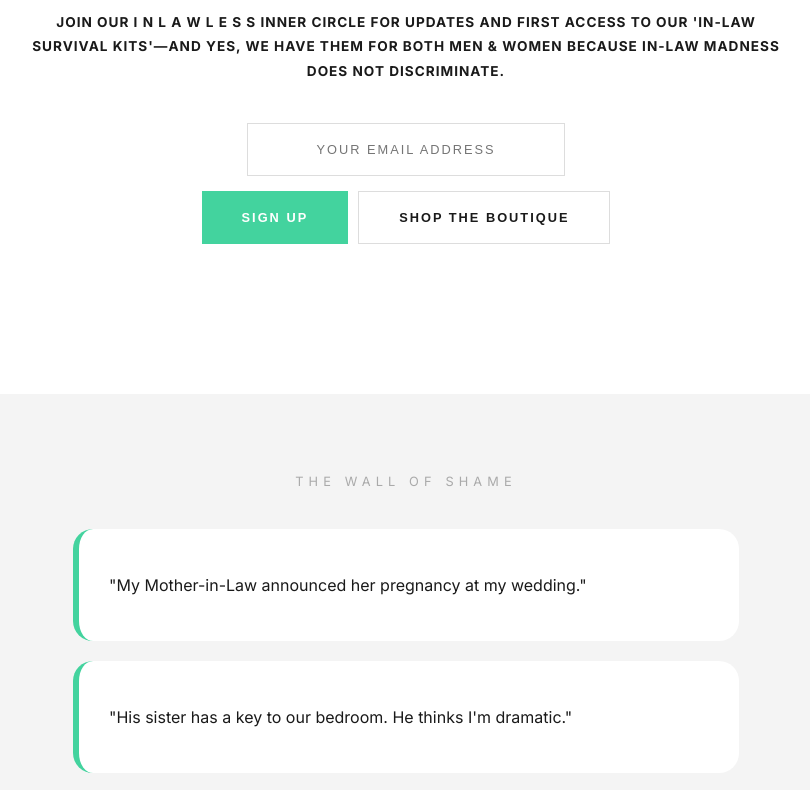
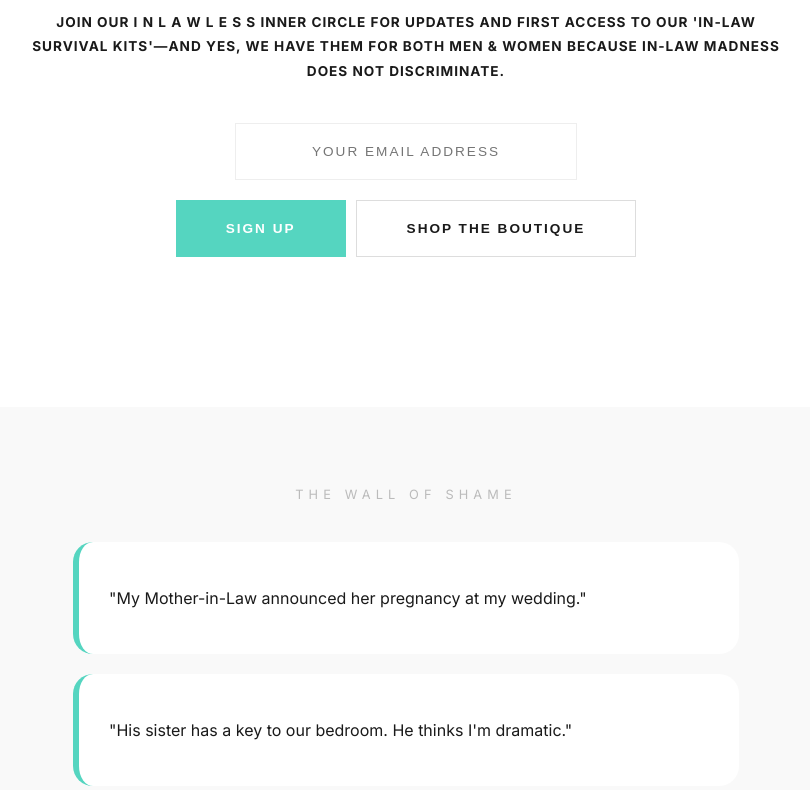
Before and after one commit to INLAWLESS/INLAWLESS-WEB, a website: page index.html in a window 1280 px wide. Shown: the part 360-1150 px from the top of the page, without its empty margins (234-1044 px from the left). Drawn offline with nearby package versions, Linux system fonts and the light colour scheme; a web font is replaced by a local one.

Commit message:
Update index.html

```diff
--- a/index.html
+++ b/index.html
@@ -8,9 +8,10 @@
 
     <style>
         :root {
-            --mint: #43D39E;
+            /* THE TRUE MINT TEAL */
+            --mint: #55D5C0;
             --charcoal: #1a1a1a;
-            --grey: #f4f4f4;
+            --grey: #f9f9f9;
         }
 
         body {
@@ -20,11 +21,9 @@
             margin: 0;
             padding: 0;
             overflow-x: hidden;
-            -webkit-font-smoothing: antialiased;
             text-align: center;
         }
 
-        /* Premium Logo - All Caps & Spaced */
         .logo {
             letter-spacing: 0.8em;
             font-weight: 900;
@@ -33,14 +32,13 @@
             text-transform: uppercase;
         }
 
-        /* Hero Styling */
         .hero { padding: 60px 20px; max-width: 900px; margin: 0 auto; }
 
         .intro-text {
             letter-spacing: 0.3em;
             font-size: 0.75rem;
             font-weight: 700;
-            color: #888;
+            color: #aaa;
             text-transform: uppercase;
             margin-bottom: 10px;
         }
@@ -57,6 +55,7 @@
         .hero h1 span {
             font-family: 'Inter', sans-serif;
             color: var(--mint);
+            font-weight: 900;
         }
 
         .subheading {
@@ -70,22 +69,22 @@
             color: var(--charcoal);
         }
 
-        /* Input & Buttons */
         #signup-container { margin-bottom: 40px; }
 
         .email-input {
-            padding: 18px;
-            border-radius: 0; /* Square minimalist look */
-            border: 1px solid #ddd;
-            width: 280px;
+            padding: 20px;
+            border-radius: 0;
+            border: 1px solid #eee;
+            width: 300px;
             text-align: center;
             outline: none;
-            font-size: 0.8rem;
+            font-size: 0.85rem;
             letter-spacing: 2px;
-            margin-bottom: 15px;
+            margin-bottom: 20px;
             display: block;
             margin-left: auto;
             margin-right: auto;
+            text-transform: uppercase;
         }
 
         .button-group { display: flex; gap: 10px; justify-content: center; flex-wrap: wrap; }
@@ -93,39 +92,35 @@
         .btn-mint {
             background: var(--mint);
             color: white;
-            padding: 18px 40px;
-            text-decoration: none;
+            padding: 20px 50px;
             font-weight: 900;
-            font-size: 0.8rem;
+            font-size: 0.85rem;
             letter-spacing: 2px;
             text-transform: uppercase;
             border: none;
             cursor: pointer;
-            transition: 0.3s;
         }
 
         .btn-outline {
             background: transparent;
             color: var(--charcoal);
-            padding: 18px 40px;
+            padding: 20px 50px;
             font-weight: 900;
-            font-size: 0.8rem;
+            font-size: 0.85rem;
             letter-spacing: 2px;
             text-transform: uppercase;
             border: 1px solid #ddd;
             cursor: pointer;
         }
 
-        /* Wall of Shame */
         .shame-gallery { background: var(--grey); padding: 80px 20px; border-radius: 50px 50px 0 0; margin-top: 50px; }
-        .shame-title { text-transform: uppercase; letter-spacing: 0.4em; font-size: 0.8rem; color: #aaa; margin-bottom: 40px; }
+        .shame-title { text-transform: uppercase; letter-spacing: 0.4em; font-size: 0.8rem; color: #bbb; margin-bottom: 40px; }
         .shame-card { background: white; padding: 30px; border-radius: 20px; margin: 0 auto 20px auto; max-width: 600px; border-left: 6px solid var(--mint); text-align: left; }
 
-        /* Boutique */
         .boutique-section { padding: 80px 20px; }
         .product-grid { display: flex; gap: 30px; justify-content: center; flex-wrap: wrap; }
         .product-card { width: 280px; text-align: left; }
-        .product-img { width: 100%; height: 350px; background: #f9f9f9; border-radius: 10px; border: 1px solid #eee; }
+        .product-img { width: 100%; height: 350px; background: #fdfdfd; border-radius: 10px; border: 1px solid #eee; }
 
     </style>
 </head>
@@ -165,13 +160,13 @@
         <div class="product-grid">
             <div class="product-card">
                 <div class="product-img"></div>
-                <h3 style="text-transform: uppercase; font-size: 0.8rem; margin: 15px 0 5px 0;">The Holiday Survival Kit</h3>
-                <p style="font-weight: bold;">$45.00</p>
+                <h3 style="text-transform: uppercase; font-size: 0.8rem; margin: 15px 0 5px 0; letter-spacing: 1px;">The Holiday Survival Kit</h3>
+                <p style="font-weight: bold; color: var(--charcoal);">$45.00</p>
             </div>
             <div class="product-card">
                 <div class="product-img"></div>
-                <h3 style="text-transform: uppercase; font-size: 0.8rem; margin: 15px 0 5px 0;">The Wedding Day Shield</h3>
-                <p style="font-weight: bold;">$60.00</p>
+                <h3 style="text-transform: uppercase; font-size: 0.8rem; margin: 15px 0 5px 0; letter-spacing: 1px;">The Wedding Day Shield</h3>
+                <p style="font-weight: bold; color: var(--charcoal);">$60.00</p>
             </div>
         </div>
     </section>
@@ -194,9 +189,9 @@
             })
             .then(() => {
                 document.getElementById('signup-container').innerHTML =
-                    "<div style='animation: fadeIn 1s; padding: 30px; border: 1px solid var(--mint); color: var(--mint); font-weight: 900; text-transform: uppercase; letter-spacing: 2px;'>" +
+                    "<div style='animation: fadeIn 1s; padding: 40px; border: 2px solid var(--mint); color: var(--mint); font-weight: 900; text-transform: uppercase; letter-spacing: 2px;'>" +
                     "Welcome to the family you actually wanted.<br>" +
-                    "<span style='color: #888; font-size: 0.7rem; font-weight: 400;'>Your Boundary Score is being calculated...</span></div>";
+                    "<span style='color: #888; font-size: 0.75rem; font-weight: 400; letter-spacing: 1px;'>Your Boundary Score is being calculated...</span></div>";
             })
             .catch(() => alert("Error connecting. Try again."));
         }
```
